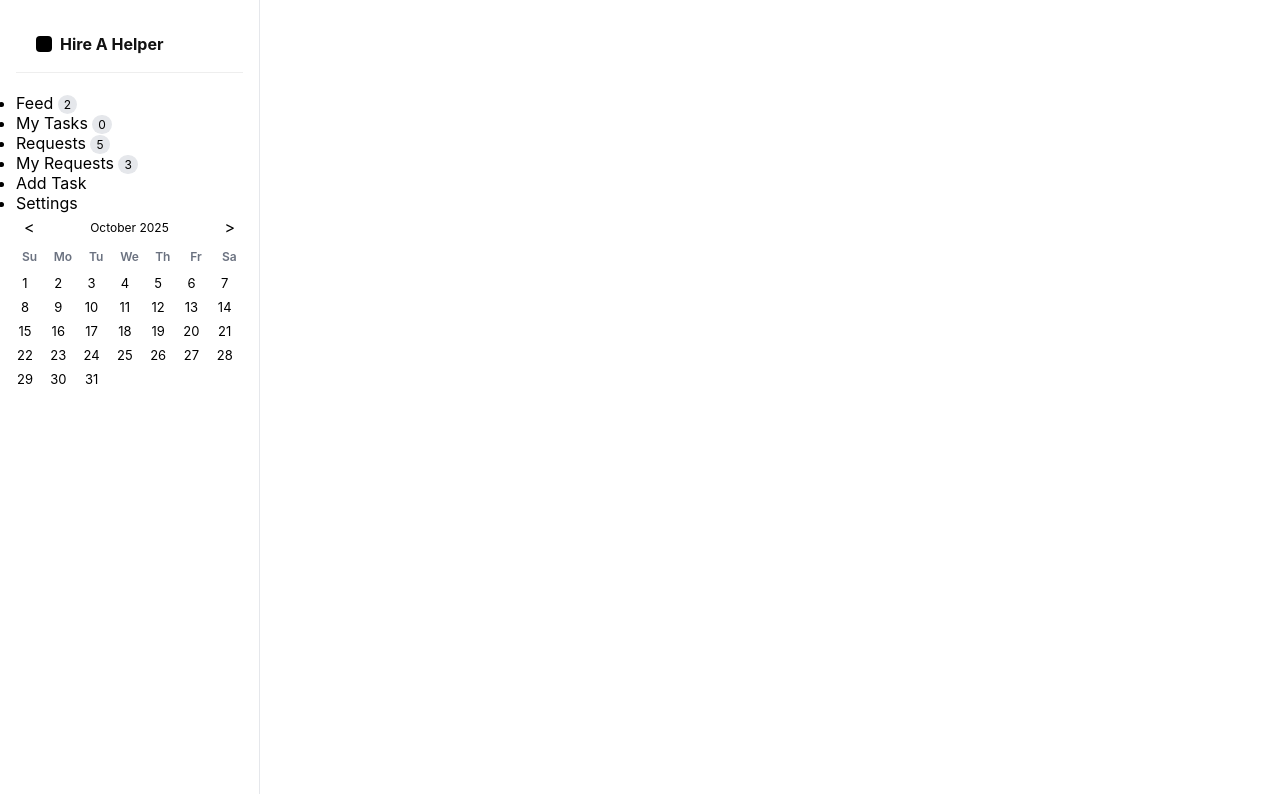
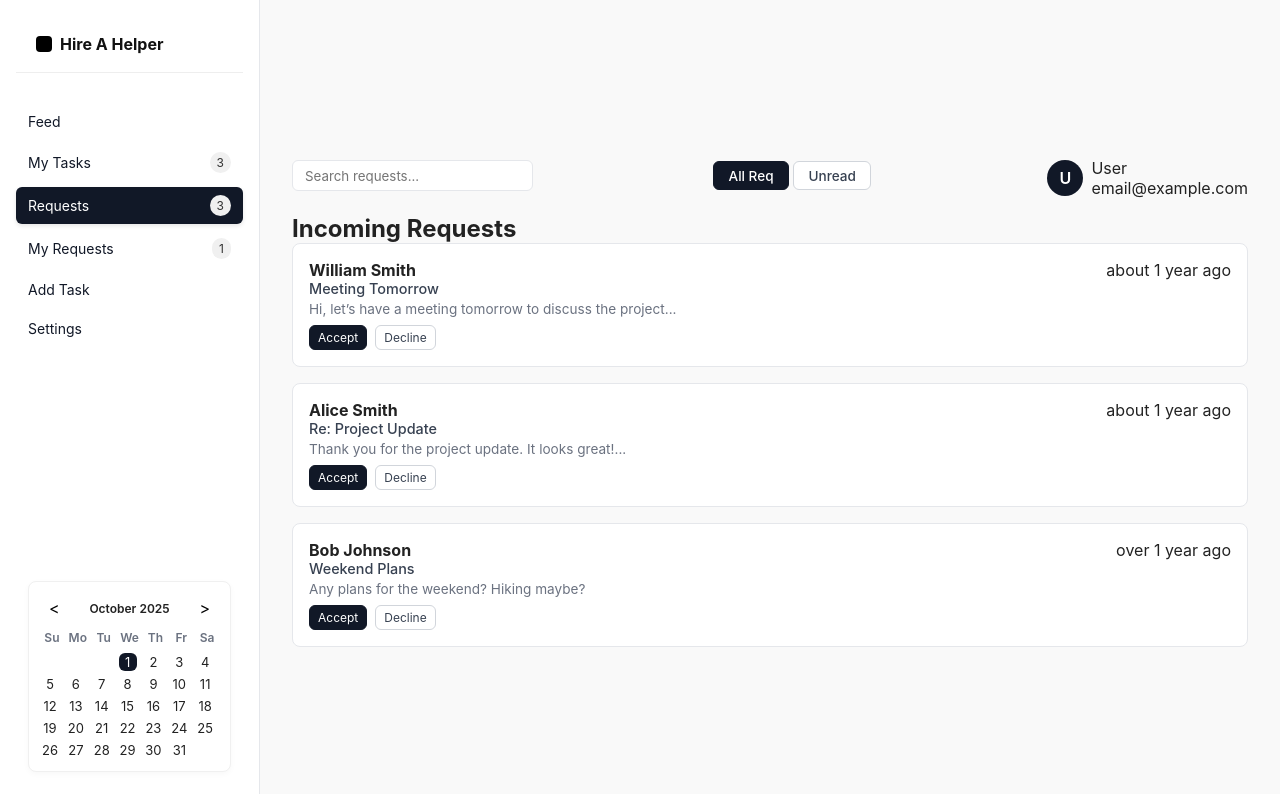
Before and after one commit to AnukeerthanaSrinivasan/internship_infosys_2025_civix_team_05, a React (Create React App) app in the folder react_frontend/: page /request in a window 1280 px wide. Shown: the top 794 px of the page. Built offline with nearby package versions, Linux system fonts and the light colour scheme.

Commit message:
Updated request page

```diff
--- a/react_frontend/src/components/RequestPage/RequestPage.js
+++ b/react_frontend/src/components/RequestPage/RequestPage.js
@@ -1,139 +1,216 @@
 
+// RequestPage.js
 import React, { useState, useEffect } from "react";
 import { useNavigate } from "react-router-dom";
 import "./RequestPage.css";
 
-function MyRequestPage() {
+function RequestPage() {
   const navigate = useNavigate();
-  const [activeNav, setActiveNav] = useState("my-requests");
-  const [user, setUser] = useState({
-    name: "Harshit Rai",
-    email: "harshit23btaml34@gmail.com",
-  });
+  const [activeNav, setActiveNav] = useState("requests");
+  const [activeTab, setActiveTab] = useState("all");
+  const [showDropdown, setShowDropdown] = useState(false);
 
-  const [dropdownOpen, setDropdownOpen] = useState(false);
-  const [badges, setBadges] = useState({
-    feed: 0,
-    tasks: 0,
-    requests: 0,
-    myRequests: 0,
-  });
+  const today = new Date();
+  const [currentMonth, setCurrentMonth] = useState(today.getMonth());
+  const [currentYear, setCurrentYear] = useState(today.getFullYear());
+  const [selectedDate, setSelectedDate] = useState(today);
 
+  const [requests, setRequests] = useState([
+    {
+      id: 1,
+      name: "William Smith",
+      title: "Meeting Tomorrow",
+      description: "Hi, let’s have a meeting tomorrow to discuss the project...",
+      time: "about 1 year ago",
+      unread: true,
+      status: "Pending",
+    },
+    {
+      id: 2,
+      name: "Alice Smith",
+      title: "Re: Project Update",
+      description: "Thank you for the project update. It looks great!...",
+      time: "about 1 year ago",
+      unread: false,
+      status: "Pending",
+    },
+    {
+      id: 3,
+      name: "Bob Johnson",
+      title: "Weekend Plans",
+      description: "Any plans for the weekend? Hiking maybe?",
+      time: "over 1 year ago",
+      unread: true,
+      status: "Pending",
+    },
+  ]);
+
+  // Fetch user info from localStorage
+  const [user, setUser] = useState({ name: "User", email: "email@example.com" });
   useEffect(() => {
-    // later you will fetch these from backend API
-    setBadges({
-      feed: 2,
-      tasks: 0,
-      requests: 5,
-      myRequests: 3,
-    });
+    const storedUser = JSON.parse(localStorage.getItem("user"));
+    if (storedUser) setUser(storedUser);
   }, []);
 
-  const handleNavClick = (nav) => {
-    setActiveNav(nav);
-    navigate(`/${nav}`);
+  // Accept/Decline toggle
+  const handleStatusChange = (id, newStatus) => {
+    setRequests((prev) =>
+      prev.map((r) =>
+        r.id === id
+          ? {
+              ...r,
+              status: r.status === newStatus ? "Pending" : newStatus,
+              unread: false,
+            }
+          : r
+      )
+    );
+  };
+
+  // Calendar helpers
+  const monthName = new Date(currentYear, currentMonth).toLocaleString("default", { month: "long" });
+  const daysInMonth = new Date(currentYear, currentMonth + 1, 0).getDate();
+  const firstDay = new Date(currentYear, currentMonth, 1).getDay();
+
+  const calendarDays = [];
+  for (let i = 0; i < firstDay; i++) calendarDays.push(null);
+  for (let d = 1; d <= daysInMonth; d++) calendarDays.push(d);
+
+  // Filter requests
+  const filteredRequests = activeTab === "unread" ? requests.filter((r) => r.unread) : requests;
+
+  const handleLogout = () => {
+    localStorage.removeItem("token");
+    localStorage.removeItem("user");
+    navigate("/login");
   };
 
   return (
-    <div className="request-page">
+    <div className="request-container">
       {/* Sidebar */}
-      <aside className="sidebar">
-        <h2 className="logo">Hire A Helper</h2>
+      <div className="sidebar">
+        <div className="logo">Hire A Helper</div>
+        <nav className="sidebar-nav">
           <ul>
-          <li
-            className={activeNav === "feed" ? "active" : ""}
-            onClick={() => handleNavClick("feed")}
-          >
-            Feed <span className="count">{badges.feed}</span>
+            <li className={activeNav === "feed" ? "active" : ""} onClick={() => { setActiveNav("feed"); navigate("/feed"); }}>
+              Feed
             </li>
-          <li
-            className={activeNav === "my-tasks" ? "active" : ""}
-            onClick={() => handleNavClick("my-tasks")}
-          >
-            My Tasks <span className="count">{badges.tasks}</span>
+            <li className={activeNav === "myTasks" ? "active" : ""} onClick={() => { setActiveNav("myTasks"); navigate("/my-tasks"); }}>
+              My Tasks <span className="count">3</span>
             </li>
-          <li
-            className={activeNav === "requests" ? "active" : ""}
-            onClick={() => handleNavClick("requests")}
-          >
-            Requests <span className="count">{badges.requests}</span>
+            <li className={activeNav === "requests" ? "active" : ""} onClick={() => { setActiveNav("requests"); navigate("/request"); }}>
+              Requests <span className="count">{requests.length}</span>
             </li>
-          <li
-            className={activeNav === "my-requests" ? "active" : ""}
-            onClick={() => handleNavClick("my-requests")}
-          >
-            My Requests <span className="count">{badges.myRequests}</span>
+            <li className={activeNav === "myRequests" ? "active" : ""} onClick={() => { setActiveNav("myRequests"); navigate("/my-request"); }}>
+              My Requests <span className="count">1</span>
             </li>
-          <li
-            className={activeNav === "add-task" ? "active" : ""}
-            onClick={() => handleNavClick("add-task")}
-          >
+            <li className={activeNav === "addTask" ? "active" : ""} onClick={() => { setActiveNav("addTask"); navigate("/add-task"); }}>
               Add Task
             </li>
-          <li
-            className={activeNav === "settings" ? "active" : ""}
-            onClick={() => handleNavClick("settings")}
-          >
-            Settings
+            <li className={activeNav === "settings" ? "active" : ""} onClick={() => { setActiveNav("settings"); navigate("/settings"); }}>
+              <span>Settings</span>
             </li>
           </ul>
+        </nav>
 
         {/* Calendar */}
-        <div className="calendar">
+        <div className="calendar-widget">
           <div className="calendar-header">
-            <button>{"<"}</button>
-            <span>October 2025</span>
-            <button>{">"}</button>
+            <button
+              onClick={() =>
+                currentMonth === 0
+                  ? (setCurrentMonth(11), setCurrentYear(currentYear - 1))
+                  : setCurrentMonth(currentMonth - 1)
+              }
+            >
+              &lt;
+            </button>
+            <div className="current-month">{monthName} {currentYear}</div>
+            <button
+              onClick={() =>
+                currentMonth === 11
+                  ? (setCurrentMonth(0), setCurrentYear(currentYear + 1))
+                  : setCurrentMonth(currentMonth + 1)
+              }
+            >
+              &gt;
+            </button>
           </div>
-          <div className="calendar-grid">
-            <div className="weekday">Su</div>
-            <div className="weekday">Mo</div>
-            <div className="weekday">Tu</div>
-            <div className="weekday">We</div>
-            <div className="weekday">Th</div>
-            <div className="weekday">Fr</div>
-            <div className="weekday">Sa</div>
-            {/* Example days */}
-            {Array.from({ length: 35 }, (_, i) => (
+          <div className="calendar-days">
+            {["Su", "Mo", "Tu", "We", "Th", "Fr", "Sa"].map((d) => (
+              <div key={d} className="weekday">{d}</div>
+            ))}
+            {calendarDays.map((d, i) => (
               <div
                 key={i}
-                className={`day ${i === 5 ? "active-day" : ""}`}
+                className={`day ${d && d === today.getDate() && currentMonth === today.getMonth() && currentYear === today.getFullYear() ? "selected" : ""}`}
+                onClick={() => d && setSelectedDate(new Date(currentYear, currentMonth, d))}
               >
-                {i + 1 <= 31 ? i + 1 : ""}
+                {d || ""}
               </div>
             ))}
           </div>
         </div>
-      </aside>
+      </div>
 
-      {/* Main Content */}
-      <main className="main-content">
-        <div className="topbar">
-          <input type="text" placeholder="Search tasks..." />
-          <div
-            className="user-badge"
-            onClick={() => setDropdownOpen(!dropdownOpen)}
-          >
-            <div className="avatar">{user.name.charAt(0)}</div>
-            <div className="user-info">
-              <span className="user-name">{user.name}</span>
-              <span className="user-email">{user.email}</span>
+      {/* Main content */}
+      <div className="main-content">
+        <div className="top-bar">
+          <form className="search-bar">
+            <input type="text" placeholder="Search requests..." />
+          </form>
+
+          <div className="tabs">
+            <button className={activeTab === "all" ? "active" : ""} onClick={() => setActiveTab("all")}>All Req</button>
+            <button className={activeTab === "unread" ? "active" : ""} onClick={() => setActiveTab("unread")}>Unread</button>
           </div>
+
+          {/* User Profile */}
+          <div className="user-profile" onClick={() => setShowDropdown(!showDropdown)}>
+            <div className="avatar">{user?.name?.[0]?.toUpperCase() || "U"}</div>
+            <div>
+              <div className="username">{user?.name || "User"}</div>
+              <div className="email">{user?.email || "email@example.com"}</div>
             </div>
-          {dropdownOpen && (
-            <div className="dropdown">
-              <div onClick={() => navigate("/settings")}>Account Settings</div>
-              <div onClick={() => navigate("/logout")}>Logout</div>
+            {showDropdown && (
+              <div className="dropdown-menu">
+                <div onClick={() => { navigate("/settings"); setShowDropdown(false); }}>Account Settings</div>
+                <div onClick={() => { handleLogout(); setShowDropdown(false); }}>Logout</div>
               </div>
             )}
           </div>
+        </div>
 
-        <div className="content">
-          <p>No requests found. Create your first request!</p>
+        <h2 className="section-title">Incoming Requests</h2>
+
+        {/* Request list */}
+        <div className="request-list">
+          {filteredRequests.map((req) => (
+            <div className="request-item" key={req.id}>
+              <div className="request-info">
+                <h4>{req.name}</h4>
+                <div className="request-title">{req.title}</div>
+                <p className="request-desc">{req.description}</p>
+                <div className="actions">
+                  {req.status === "Pending" ? (
+                    <>
+                      <span className="pill accept" onClick={() => handleStatusChange(req.id, "Accepted")}>Accept</span>
+                      <span className="pill decline" onClick={() => handleStatusChange(req.id, "Declined")}>Decline</span>
+                    </>
+                  ) : (
+                    <span className={`pill status ${req.status === "Accepted" ? "accept-badge" : "decline-badge"}`} onClick={() => handleStatusChange(req.id, req.status)}>
+                      {req.status}
+                    </span>
+                  )}
                 </div>
-      </main>
+              </div>
+              <div className="request-time">{req.time}</div>
+            </div>
+          ))}
+        </div>
+      </div>
     </div>
   );
 }
 
-export default MyRequestPage;
+export default RequestPage;
```
Lines whose indentation alone changed are shown as unchanged.
